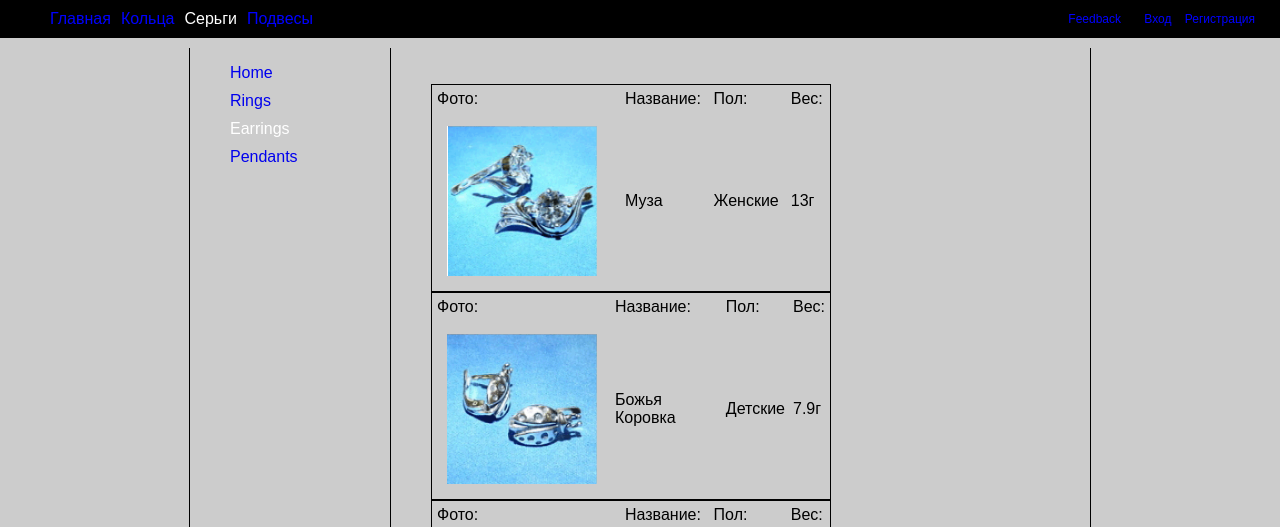
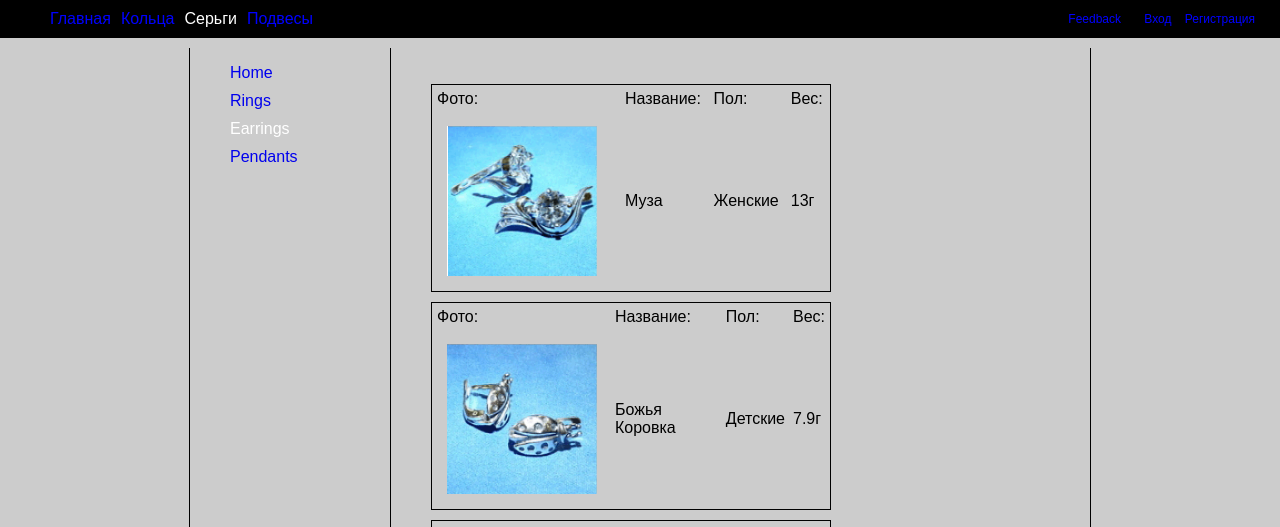
Before and after one commit to sendr/myjeweler, a Django app: page /earrings/ in a window 1280 px wide. Shown: the top 527 px of the page. Run offline with Django 3.2, Linux system fonts and the light colour scheme; data comes from the database, SQL or seed files in the repository; both versions use the stored data as it was after the commit; parts of the project's set-up code (start-up, migrations or seed data) failed here and were passed over.

```diff
--- a/myjeweler/myjeweler/templates/earrings.html
+++ b/myjeweler/myjeweler/templates/earrings.html
@@ -10,7 +10,7 @@
 				<ul>
 					{% for earring in earrings %}
 					<li>
-						<table cellpadding="3" style="border: 1px solid; width:400px;">
+						<table cellpadding="3" style="border: 1px solid; width:400px; margin:0 0 10px">
 							<tr>
 								<td>Фото:</td>
 								<td>Название:</td>
--- a/myjeweler/myjeweler/templates/rings.html
+++ b/myjeweler/myjeweler/templates/rings.html
@@ -9,7 +9,7 @@
 				<ul>
 					{% for ring in rings %}
 					<li>
-						<table cellpadding="3" style="border: 1px solid; width:400px;">
+						<table cellpadding="3" style="border: 1px solid; width:400px; margin:0 0 10px">
 							<tr>
 								<td>Фото:</td>
 								<td>Название:</td>
--- a/myjeweler/myjeweler/views.py
+++ b/myjeweler/myjeweler/views.py
@@ -49,6 +49,7 @@ def earrings(request):
 		'earrings': earrings,
 		})
 
+
 def pendants(request):
 	return render(request, "pendants.html")
 
```
Also changed, not shown: myjeweler/myjeweler/tt.db, 1 other file.
